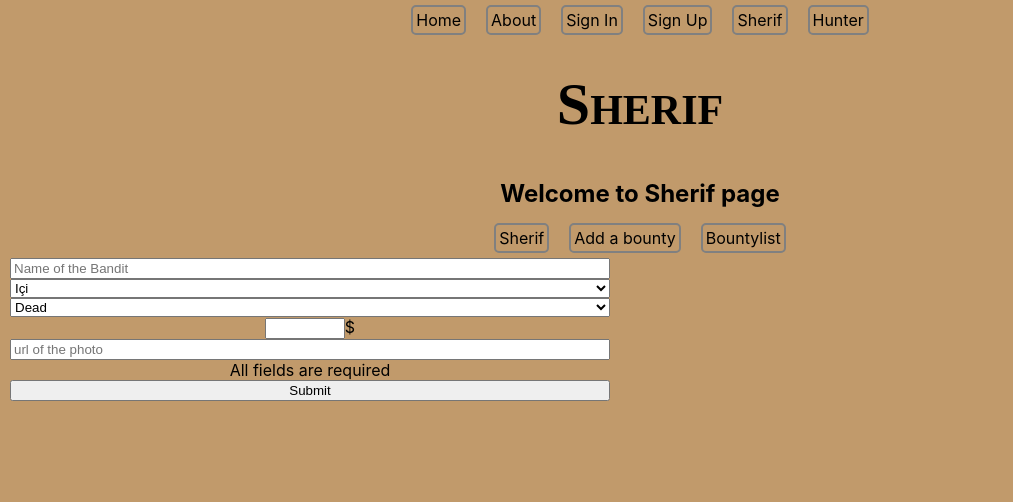
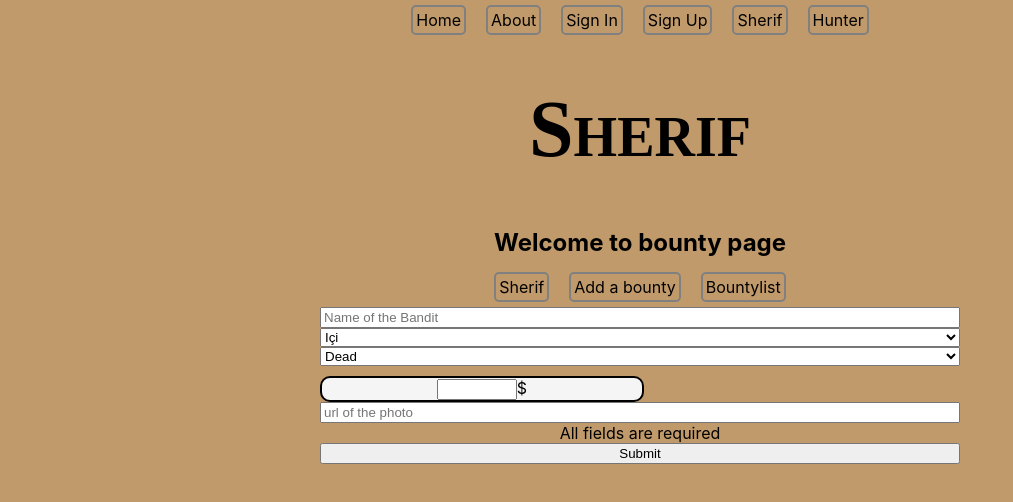
Before and after one commit to P-P-P-Pablo/checkpoint4, a React (Create React App) app in the folder front-end/front/: page /bounty in a window 1280 px wide. Shown: the top 502 px of the page, without its empty margins (0-1013 px from the left). Built offline with nearby package versions, Linux system fonts and the light colour scheme; no server answers.

Commit message:
more css

```diff
--- a/front-end/front/src/App.css
+++ b/front-end/front/src/App.css
@@ -5,6 +5,14 @@
 	height: 100%;
 }
 
+form {
+
+		display: flex;
+		flex-flow: column nowrap;
+		margin: 10;
+		max-width: 600;
+		width:50%;
+}
 
 .mybandits {
 	display: flex;
--- a/front-end/front/src/components/Bounty.jsx
+++ b/front-end/front/src/components/Bounty.jsx
@@ -5,12 +5,12 @@ import axios from 'axios';
 import '../styles/Sherif.css';
 
 export default function Bounty() {
-	const myId =6;
+	const myId = 6;
 	const { register, handleSubmit, errors } = useForm();
 	const onSubmit = (data) => {
 		data.status = 'libre';
 		axios
-			.post('http://localhost:3033/hunters/mybandits/'+myId, data)
+			.post('http://localhost:3033/hunters/mybandits/' + myId, data)
 			.then((res) => {
 				alert('Prime posté');
 			})
@@ -21,19 +21,13 @@ export default function Bounty() {
 	};
 
 	return (
-		<div className="sherif">
+		<div className='sherif'>
 			<h1>Sherif</h1>
-			<h2>Welcome to Sherif page</h2>
+			<h2>Welcome to bounty page</h2>
 			<Navbar />
 			{/* "handleSubmit" will validate your inputs before invoking "onSubmit" */}
-			<form
-				onSubmit={handleSubmit(onSubmit)}
-				style={{
-					display: 'flex',
-					flexFlow: 'column nowrap',
-					margin: 10,
-					maxWidth: 600,
-				}}>
+			<div className="mybandits">
+				<form onSubmit={handleSubmit(onSubmit)}>
 					{/* register your input into the hook by invoking the "register" function */}
 					<input
 						name='name'
@@ -76,5 +70,6 @@ export default function Bounty() {
 					<input type='submit' />
 				</form>
 			</div>
+		</div>
 	);
 }
--- a/front-end/front/src/components/BountyList.jsx
+++ b/front-end/front/src/components/BountyList.jsx
@@ -41,7 +41,7 @@ export default function BountyList(props) {
 			<h1>Sherif</h1>
 			<h2>Welcome to bounty list page</h2>
 			<Navbar />
-			<div>
+			<div className="mybandits">
 				{bandits.map((bandit) => {
 					return (
 						<label key={bandit.name} value={bandit.id}>
--- a/front-end/front/src/components/HuntList.jsx
+++ b/front-end/front/src/components/HuntList.jsx
@@ -85,7 +85,7 @@ export default function HuntList(props) {
 			<Navbar />
 			<div
 				className='mybandits'
-				style={{ display: 'flex', flexFlow: 'column nowrap', margin: 10 }}>
+				>
 				{bandits.map((bandit, i) => {
 					return (
 						<label key={bandit.name} value={bandit.id}>
--- a/front-end/front/src/components/sign/SignIn.jsx
+++ b/front-end/front/src/components/sign/SignIn.jsx
@@ -23,14 +23,8 @@ export default function Bounty() {
 			<h2>Welcome to HuntER</h2>
 			<Navbar />
 			{/* "handleSubmit" will validate your inputs before invoking "onSubmit" */}
-			<form
-				onSubmit={handleSubmit(onSubmit)}
-				style={{
-					display: 'flex',
-					flexFlow: 'column nowrap',
-					margin: 10,
-					maxWidth: 600,
-				}}>
+			<div className='mybandits'>
+				<form onSubmit={handleSubmit(onSubmit)}>
 					{/* register your input into the hook by invoking the "register" function */}
 					<input
 						name='name'
@@ -59,6 +53,7 @@ export default function Bounty() {
 
 					<input type='submit' />
 				</form>
+			</div>
 		</>
 	);
 }
--- a/front-end/front/src/components/sign/SignUp.jsx
+++ b/front-end/front/src/components/sign/SignUp.jsx
@@ -26,14 +26,8 @@ export default function Bounty() {
 			<h2>Welcome to HuntER</h2>
 			<Navbar />
 			{/* "handleSubmit" will validate your inputs before invoking "onSubmit" */}
-			<form
-				onSubmit={handleSubmit(onSubmit)}
-				style={{
-					display: 'flex',
-					flexFlow: 'column nowrap',
-					margin: 10,
-					maxWidth: 600,
-				}}>
+			<div className='mybandits'>
+				<form onSubmit={handleSubmit(onSubmit)}>
 					{/* register your input into the hook by invoking the "register" function */}
 					<input
 						name='name'
@@ -76,6 +70,7 @@ export default function Bounty() {
 
 					<input type='submit' />
 				</form>
+			</div>
 		</>
 	);
 }
--- a/front-end/front/src/styles/Sherif.css
+++ b/front-end/front/src/styles/Sherif.css
@@ -2,5 +2,5 @@
 
 .sherif h1{
 
-    font: small-caps bold 60px cursive;
+    font: small-caps bold 5em cursive;
 }
--- a/front-end/front/src/styles/banditcard.css
+++ b/front-end/front/src/styles/banditcard.css
@@ -1,14 +1,27 @@
 .banditcontainer{
-    display:flex;
+    display: flex;
+    flex-flow: column nowrap;
     align-items: center;
     justify-items: center;
-    width:100%;
 }
 
 .banditcard{
+    padding:5%;
+    margin:5%;
     display: flex;
     flex-flow: column nowrap;
     border: solid black 2px;
+    border-radius: 10px;
     align-items: center;
     justify-items: center;
+    width:40%;
 }
+
+.banditcard .banditname, .banditprime{
+
+    font-size: 3em;
+}
+
+.banditname, .banditprime, .banditdead, .banditregion, .banditstatus {
+    margin: 2px;
+}
```
Lines whose indentation alone changed are shown as unchanged.
